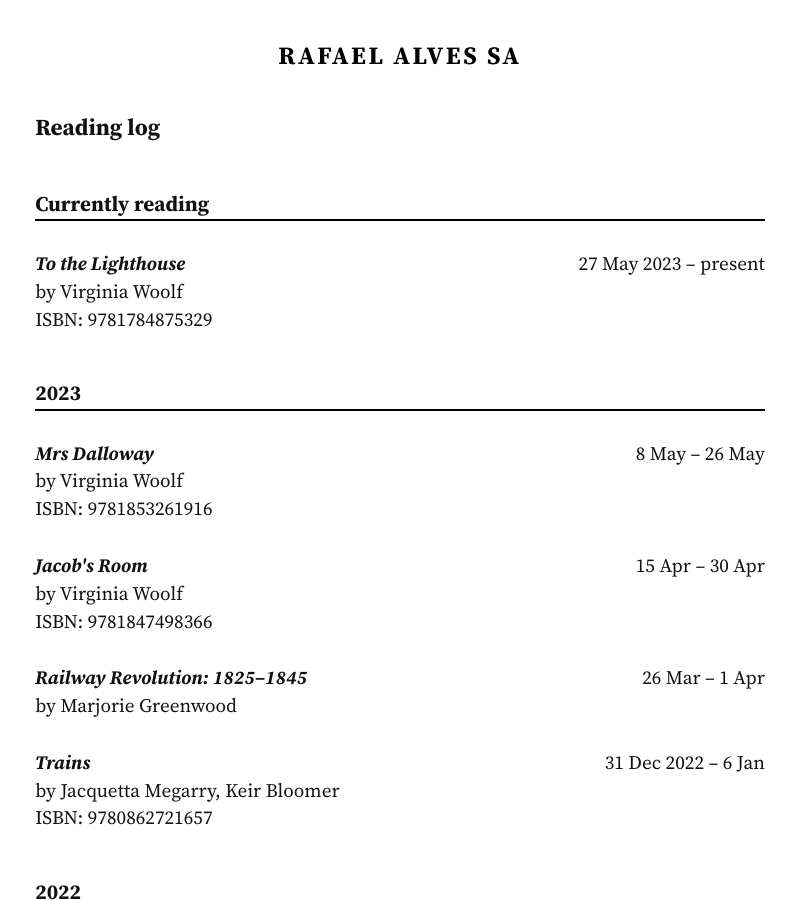
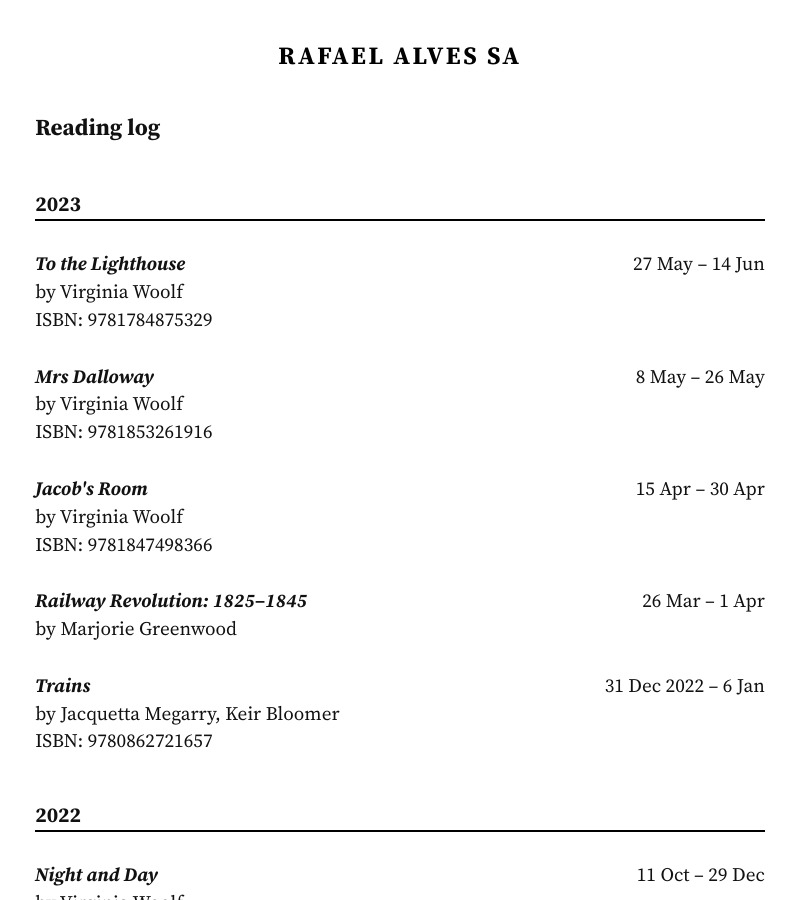
Before and after one commit to rafaelalvessa/rafael.me.uk, a Jekyll site: the page built from reading_log.md, in a window 1280 px wide and 900 px high. Shown: the whole window, without its empty margins (240-1036 px from the left). Built offline with Jekyll 4.4.1, drawn with Linux system fonts in a browser that asks for light colours.

Commit message:
Add To the Lighthouse to finished reading

```diff
--- a/_data/reading_log.yaml
+++ b/_data/reading_log.yaml
@@ -1,11 +1,10 @@
-Currently reading:
+2023:
 
 - author: Virginia Woolf
-  date_started: 27 May 2023
+  date_finished: 14 Jun
+  date_started: 27 May
   isbn: 9781784875329
   title: To the Lighthouse
-
-2023:
 
 - author: Virginia Woolf
   date_finished: 26 May
```
